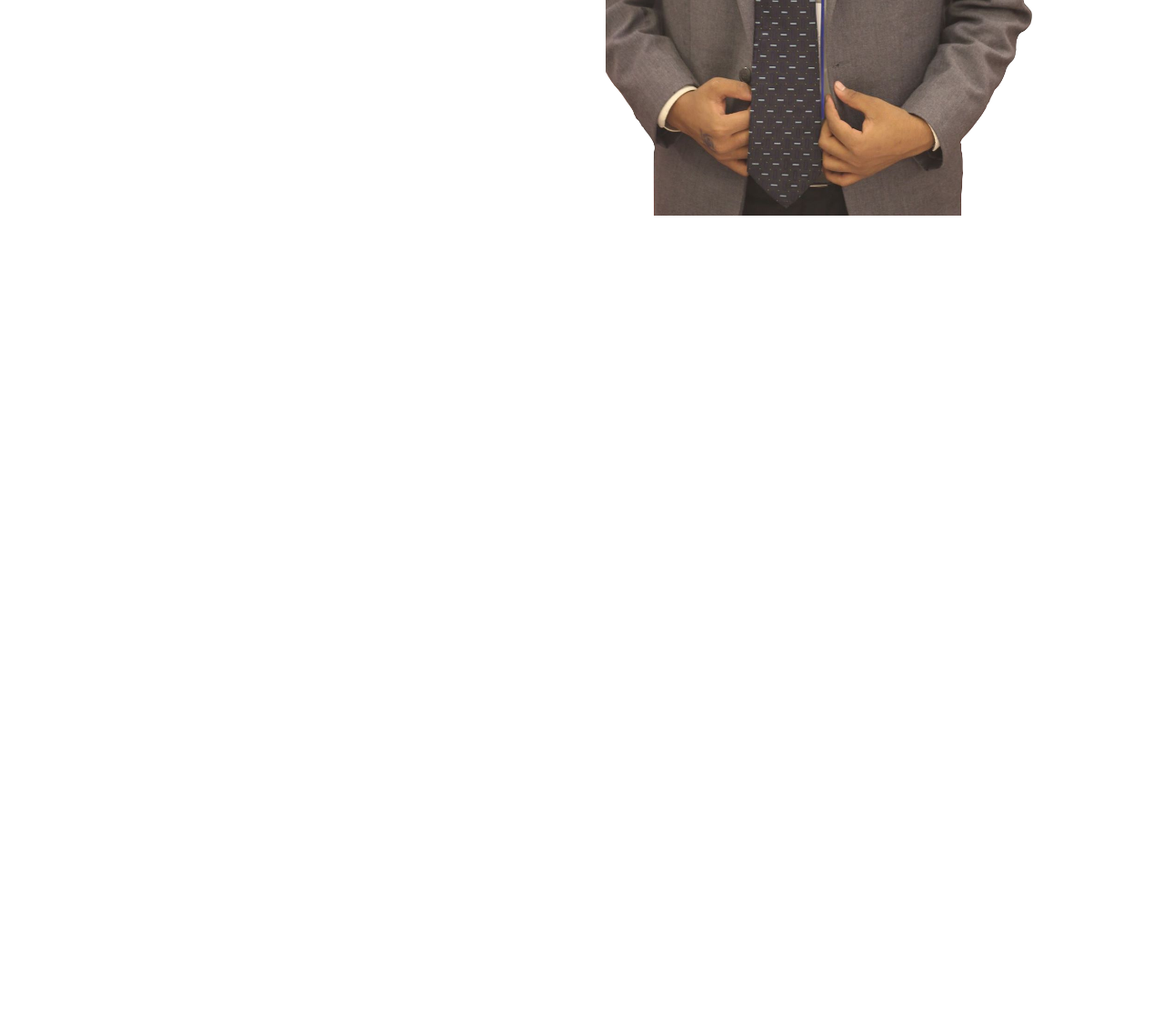
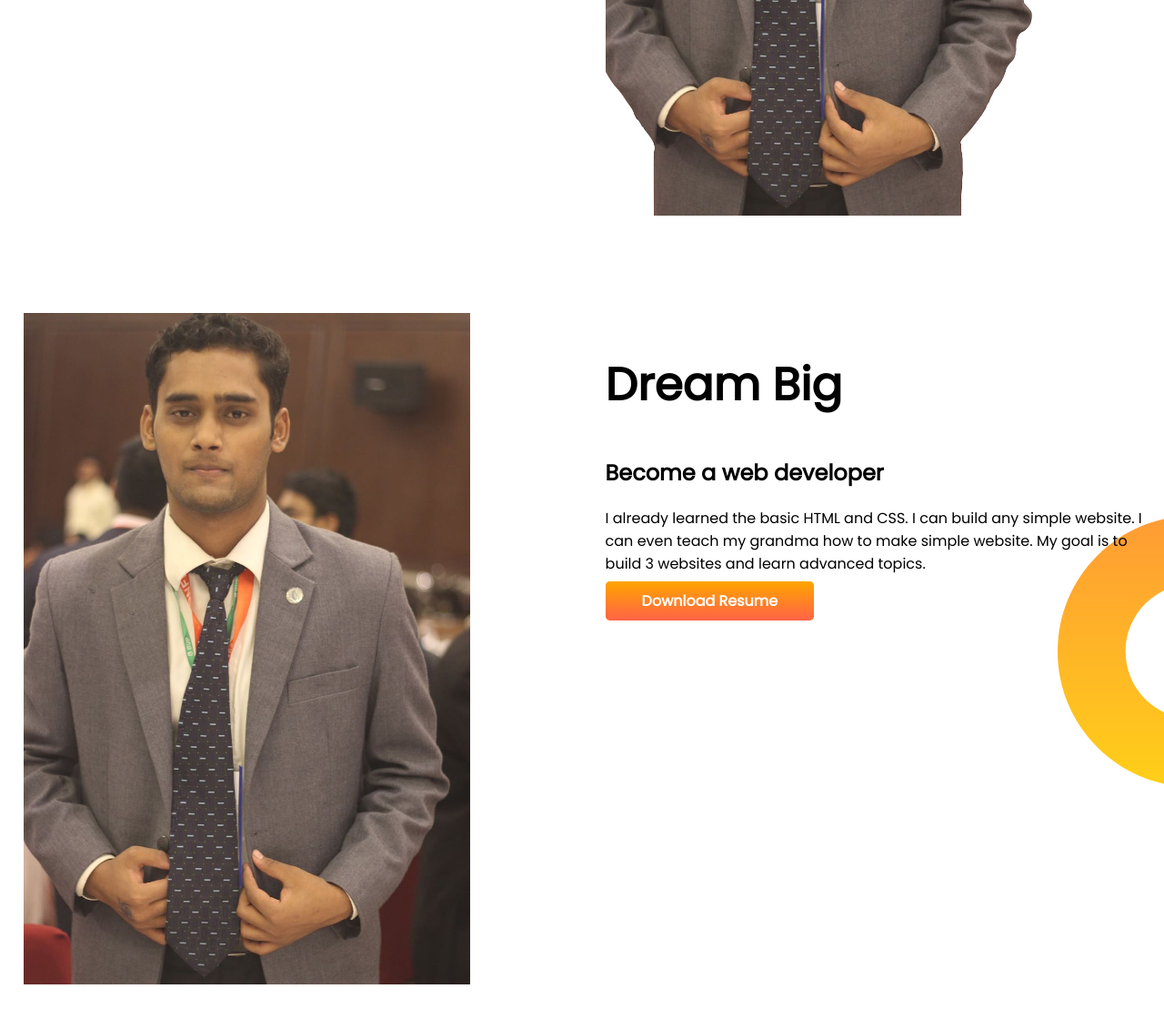
Before and after one commit to Mahtasim-Sami/developer-portfolio, a plain HTML site: page index.html in a window 1280 px wide. Shown: the part 500-1620 px from the top of the page at 91% size. Before the commit the page ends 800 px from the top, so only its background shows below. Drawn offline with Linux system fonts and the light colour scheme.

Commit message:
dream big section added

```diff
--- a/index.html
+++ b/index.html
@@ -28,6 +28,18 @@
             <img src="images/mahtasim_ccexpress.png" alt="">
         </div>
     </section>
+    <section class="dream-big">
+        <div class="half-width">
+            <img src="images/mahtasim.jpg" alt="">
+        </div>
+        <div class="half-width">
+            <h1>Dream Big</h1>
+            <h2>Become a web developer </h2>
+            <p>I already learned the basic HTML and CSS. I can build any simple website. I can even teach my grandma how
+                to make simple website. My goal is to build 3 websites and learn advanced topics.</p>
+            <a class="link-button" target="_blank" href="https://www.youtube.com/">Download Resume </a>
+        </div>
+    </section>
 </body>
 
 </html>
--- a/style.css
+++ b/style.css
@@ -10,6 +10,7 @@ h1{
 }
 section{
     display: flex;
+    margin-bottom: 100px;
 }
 .half-width{
     width: 50%;
@@ -31,3 +32,8 @@ section{
     background-image: url(images/top-banner.png);
     background-repeat: no-repeat;
 }
+.dream-big{
+    background-image: url(images/dream-bg.png);
+    background-repeat: no-repeat;
+    background-position: right;
+}
```
